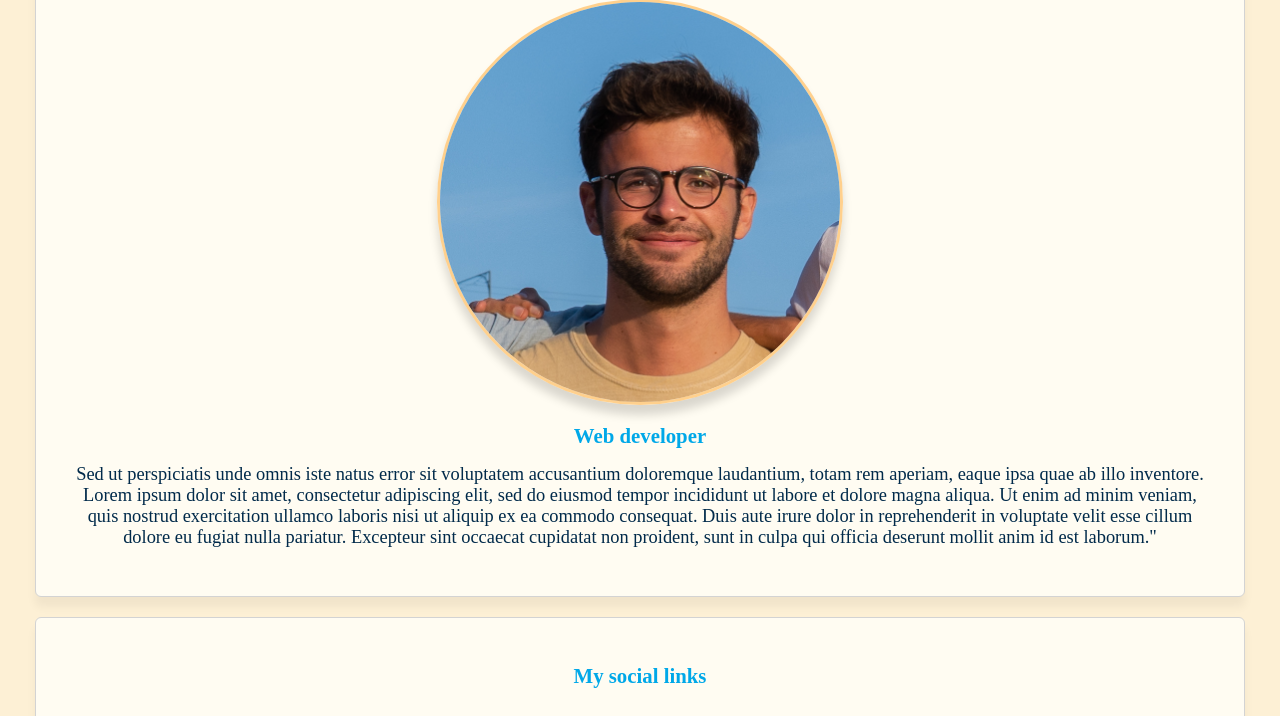
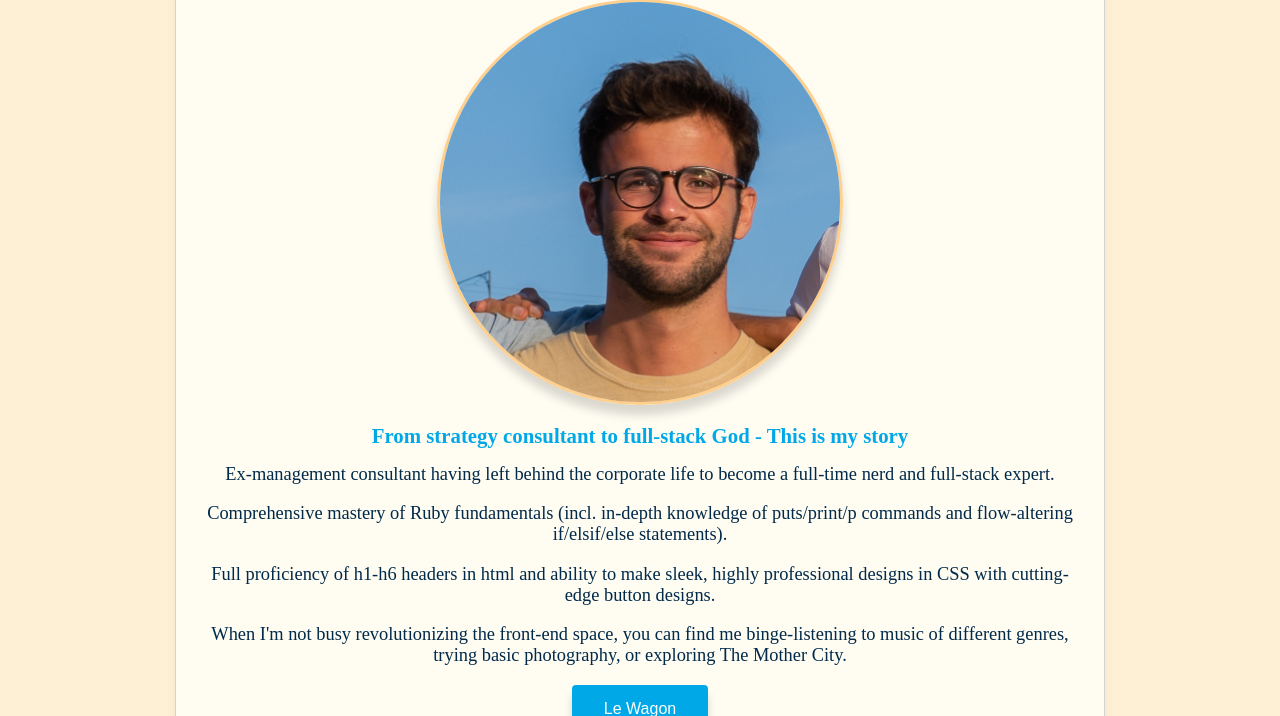
Before and after one commit to kieran-huybrechts/profile, a plain HTML site: page index.html in a window 1280 px wide. Shown: the part 158-874 px from the top of the page. Drawn offline with Linux system fonts and the light colour scheme; a web font is replaced by a local one.

Commit message:
improved style

```diff
--- a/index.html
+++ b/index.html
@@ -14,6 +14,9 @@
     <link href="https://fonts.googleapis.com/css2?family=Chivo:ital,wght@0,100;0,200;0,300;0,400;0,500;0,600;0,700;0,800;0,900;1,100;1,200;1,300;1,400;1,500;1,600;1,700;1,800;1,900&family=Open+Sans:ital,wght@0,300;0,400;0,500;0,600;0,700;0,800;1,300;1,400;1,500;1,600;1,700;1,800&family=Overpass:ital,wght@0,100;0,200;0,300;0,400;0,500;0,600;0,700;0,800;0,900;1,100;1,200;1,300;1,400;1,500;1,600;1,700;1,800;1,900&display=swap" rel="stylesheet">
     <link href="https://fonts.googleapis.com/css2?family=Chivo:ital,wght@0,100;0,200;0,300;0,400;0,500;0,600;0,700;0,800;0,900;1,100;1,200;1,300;1,400;1,500;1,600;1,700;1,800;1,900&family=Open+Sans:ital,wght@0,300;0,400;0,500;0,600;0,700;0,800;1,300;1,400;1,500;1,600;1,700;1,800&family=Overpass:ital,wght@0,100;0,200;0,300;0,400;0,500;0,600;0,700;0,800;0,900;1,100;1,200;1,300;1,400;1,500;1,600;1,700;1,800;1,900&display=swap" rel="stylesheet">
     <meta name="viewport" content="width=device-width, initial-scale=1">
+    <meta http-equiv='cache-control' content='no-cache'>
+    <meta http-equiv='expires' content='0'>
+    <meta http-equiv='pragma' content='no-cache'>
   </head>
 
 
@@ -22,19 +25,21 @@
       <div class="card text-center">
         <h1> Hello, I'm Kieran </h1>
         <img src = "images/DSC01346.jpg" alt = "Kieran's avatar" id="avatar">
-        <h2> Web developer</h2>
-        <p> Sed ut perspiciatis unde omnis iste natus error sit
-            voluptatem accusantium doloremque laudantium, totam
-            rem aperiam, eaque ipsa quae ab illo inventore.
-            Lorem ipsum dolor sit amet, consectetur adipiscing elit,
-            sed do eiusmod tempor incididunt ut labore et dolore
-            magna aliqua. Ut enim ad minim veniam, quis nostrud
-            exercitation ullamco laboris nisi ut aliquip ex ea
-            commodo consequat. Duis aute irure dolor in
-            reprehenderit in voluptate velit esse cillum dolore
-            eu fugiat nulla pariatur. Excepteur sint occaecat
-            cupidatat non proident, sunt in culpa qui officia
-            deserunt mollit anim id est laborum." </p>
+        <h2> From strategy consultant to full-stack God - This is my story </h2>
+        <p> Ex-management consultant having left behind the corporate life to become a full-time nerd and
+            full-stack expert.
+        </p>
+        <p> Comprehensive mastery of Ruby fundamentals (incl. in-depth knowledge of
+            puts/print/p commands and flow-altering if/elsif/else statements).
+        </p>
+        <p> Full proficiency of h1-h6 headers in html and ability to make sleek,
+          highly professional designs in CSS with cutting-edge button designs.
+        </p>
+        <p> When I'm not busy revolutionizing the front-end space, you can find me binge-listening to music
+          of different genres, trying basic photography, or exploring The Mother City.
+        </p>
+        </p>
+        <a href = "https://www.lewagon.com/"><button> Le Wagon </button></a>
       </div>
 
       <div class="card text-center">
--- a/style.css
+++ b/style.css
@@ -1,7 +1,28 @@
 @media (max-width: 2100px) {
   .container {
-    width: calc(100vw - 70px);
+    width: calc(100vw - 350px);
     margin: 40px auto;
+  }
+}
+
+@media (max-width: 960px) {
+  /* For a screen < 960px, this CSS will be read */
+  .container {
+    width: 700px;
+  }
+}
+
+@media (max-width: 721px) {
+  /* For a screen < 720px, this CSS will be read */
+  .container {
+    width: 500px;
+  }
+}
+
+@media (max-width: 540px) {
+  /* For a screen < 540px, this CSS will be read */
+  .container {
+    width: 300px;
   }
 }
 
@@ -64,6 +85,7 @@ a:hover {
   text-align: center
 }
 
+
 .list-inline {
   list-style: none;
   padding: 0
@@ -81,3 +103,20 @@ i {
 .padding-bottom {
   padding-bottom: 20px;
 }
+
+button {
+  background-color: #00a8e8;
+  border: none;
+  color: white;
+  padding: 15px 32px;
+  border-radius: 4px;
+  text-align: center;
+  text-decoration: none;
+  display: inline-block;
+  font-size: 16px;
+  box-shadow: 0px 10px 10px rgba(0,0,0,0.15);
+}
+
+button:hover {
+  background-color: #0077b6;
+}
```
Also changed, not shown: 1 other file.
